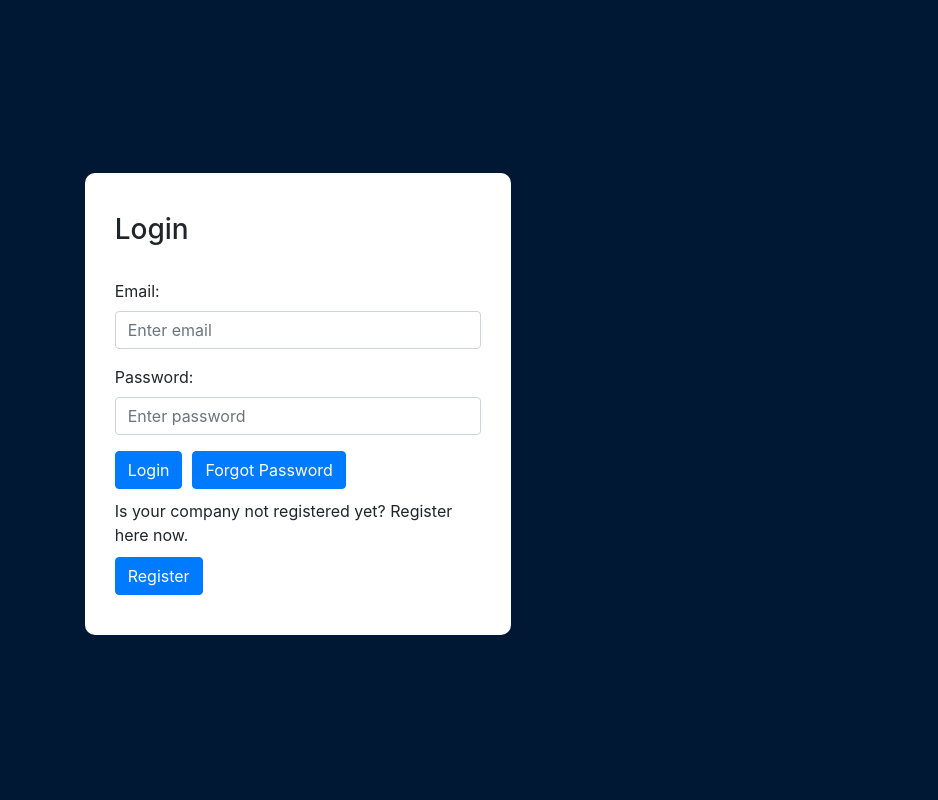
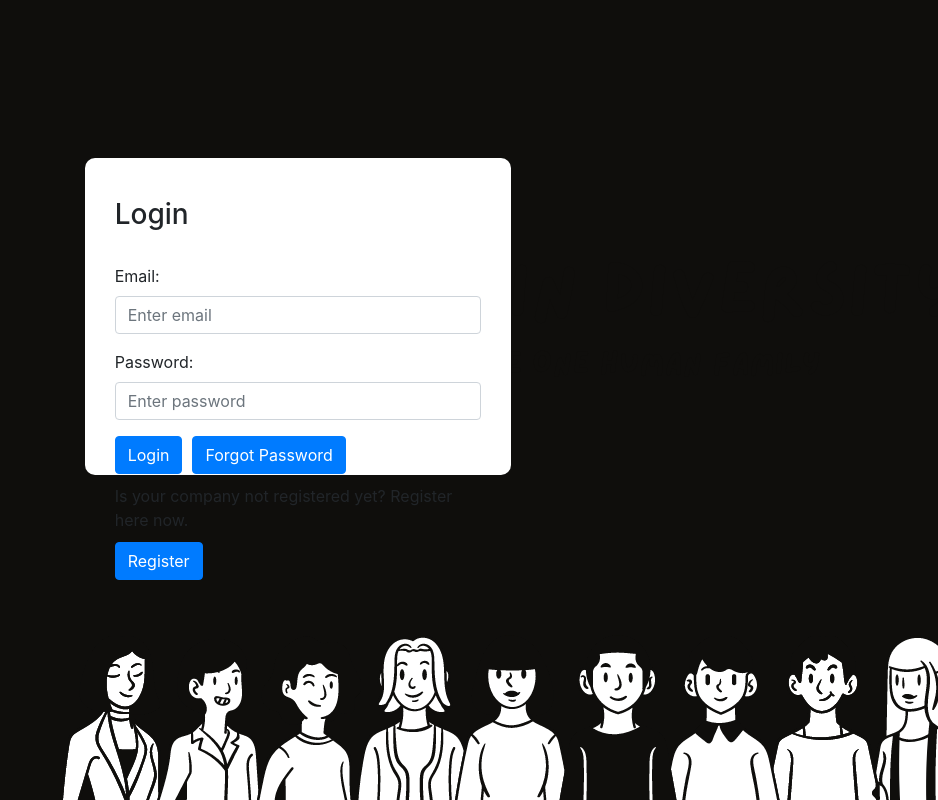
Before and after one commit to yunsoe/CS203, a React (Create React App) app in the folder frontend/: page /login in a window 1280 px wide. Shown: the whole page, without its empty margins (342-1280 px from the left). Built offline with nearby package versions, Linux system fonts and the light colour scheme.

Commit message:
login page background

```diff
--- a/frontend/src/components/Events/CheckEventStatus.js
+++ b/frontend/src/components/Events/CheckEventStatus.js
@@ -44,13 +44,13 @@ export default function CheckEventStatus() {
                     <h3>Event Status</h3>
                     <br/>
                     {status ?
-                        <h4 style = {{color: "red", fontFamily:"Arial"}}> <em>Number of attendees who tested Covid-positive = {status}.</em>
+                        <h4 style = {{fontFamily:"Arial"}}> <em style = {{color: "red", fontFamily:"Arial"}}>Number of attendees who tested Covid-positive : {status}.</em>
                         <br></br>
                         <br></br>
                         Hence, it would be advisable for you to <strong> do a swab test as soon as possible
                         and self-quarantine if necessary</strong>. As a precaution, please unregister from all upcoming events
                         until you've taken a swab test and tested negative.</h4>
-                    : <h4>None of the attendees tested Covid-Positive.</h4>}
+                    : <h4 style = {{fontFamily:"Arial"}}> None of the attendees tested Covid-Positive.</h4>}
                 </div>
             );
 
--- a/frontend/src/components/Events/CheckLocationStatus.js
+++ b/frontend/src/components/Events/CheckLocationStatus.js
@@ -50,6 +50,8 @@ export default function CheckLocationStatus() {
                     {status ?
                         <div>
                         <h4> <em style = {{color: "red", fontFamily:"Arial"}}>There have been COVID-19 cases at this location recently.</em>
+                        <br></br>
+                        <br></br>
                             <p style = {{fontFamily:"Arial", textAlign: "center"}}>Hence, it would be advisable for you to change the location of your event.
                             </p>
                         </h4>
--- a/frontend/src/components/Home/home.css
+++ b/frontend/src/components/Home/home.css
@@ -13,6 +13,7 @@ body{
   background-image: "./images/background.jpg";
 
 }
+
 
 *{
   box-sizing: border-box;
--- a/frontend/src/views/Authentication.js
+++ b/frontend/src/views/Authentication.js
@@ -1,17 +1,19 @@
 import React, { useState } from "react";
 import LoginForm from "../components/Login/LoginForm";
 import RegistrationForm from "../components/Registration/RegistrationForm";
-import "../components/Home/images/eventbackground.png";
+import "./View.css";
 
 export default function Authentication() {
   const [isLoginForm, setIsLoginForm] = useState(true);
   return (
-    <div
+    <div id = 'login'
       style={{
-        // backgroundColor: "#001833",
+        // backgroundColor: "red",
         height: "100vh",
         display: "flex",
-        alignItems: "center",
+        // alignItems: "center",
+        paddingTop: "150px",
+        paddingBottom: "325px",
         justifyContent: "center",
       }}
     >
--- a/frontend/src/views/Home.js
+++ b/frontend/src/views/Home.js
@@ -35,9 +35,9 @@ export default function Home() {
 
     return(
         <div id = "body">
-            <div id = "main">
+            {/* <div id = "main"> */}
             <Header/>
-            </div>
+            {/* </div> */}
          <div id='features'>
          <div className='a-container'>
             <button class="btn btn-default" onClick = {() => {redirectToEvents();}}>
--- /dev/null
+++ b/frontend/src/views/View.css
@@ -0,0 +1,4 @@
+#login {
+    background-image: url('../components/Home/images/loginpage.png');
+
+}
```
Also changed, not shown: frontend/src/components/Home/images/loginpage.png (added), 1 other file (tests, documents, lock files or other folders).
